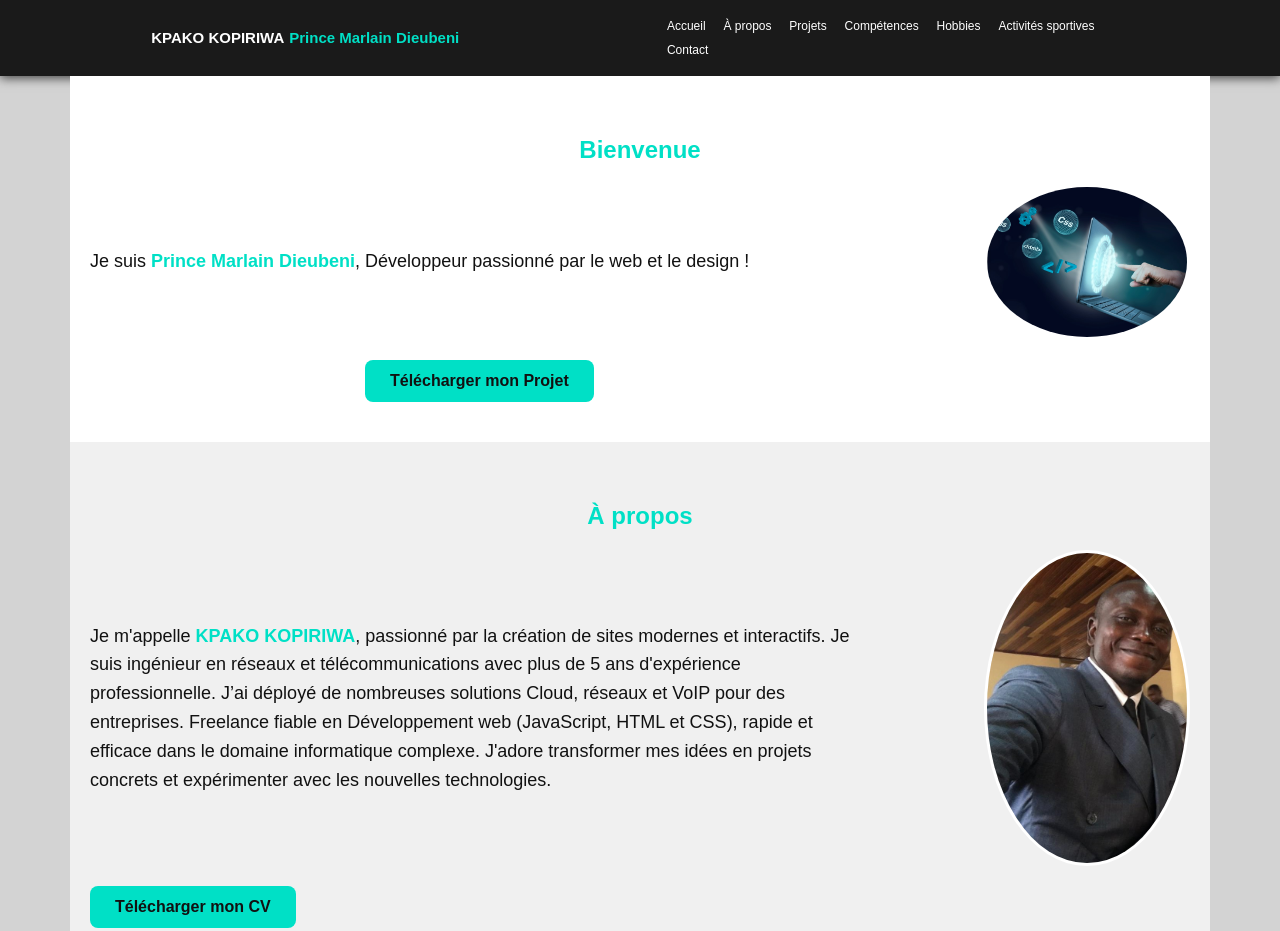
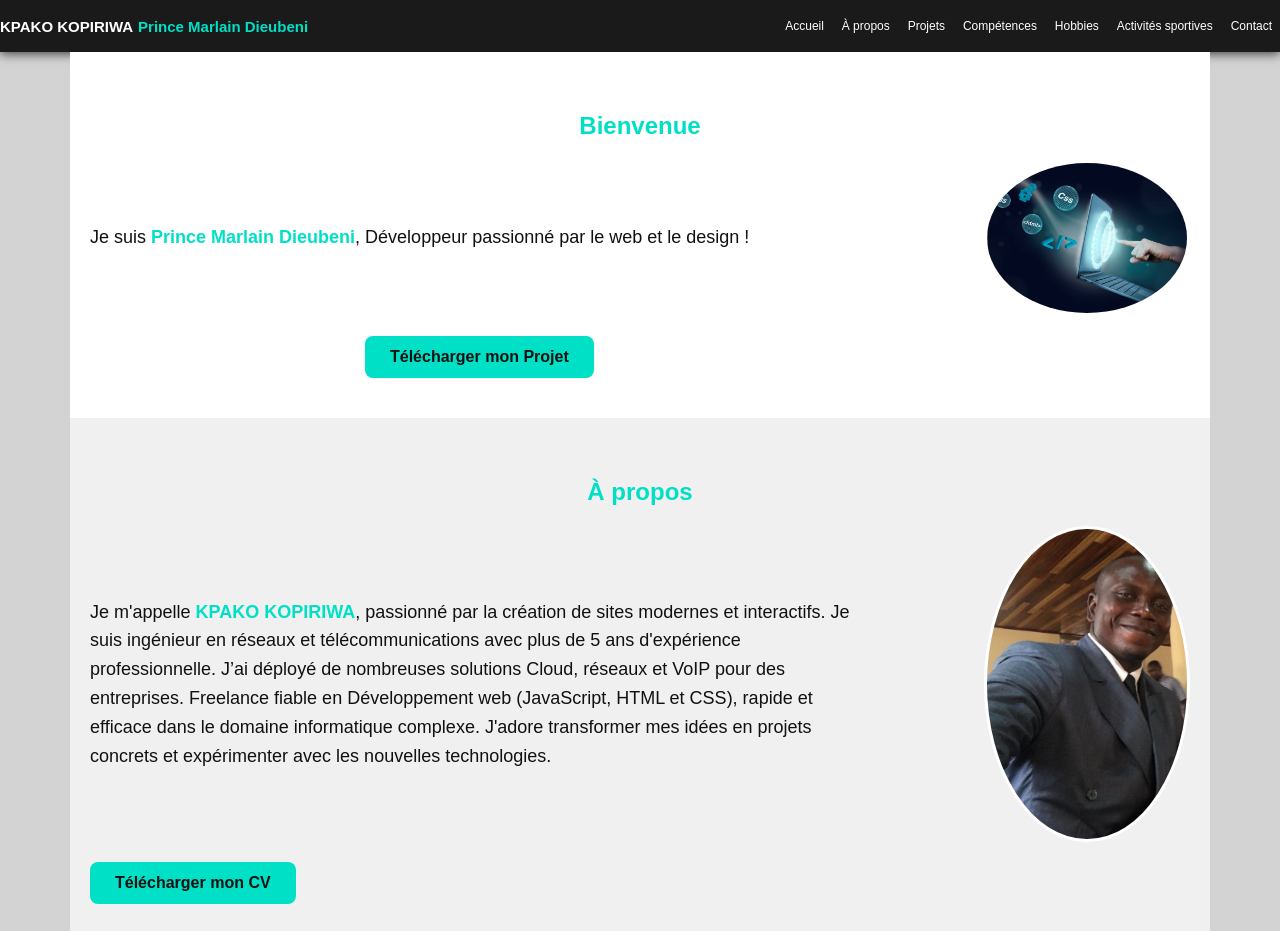
Before and after one commit to kpako-1992/injection, a plain HTML site: page index.html in a window 1280 px wide. Shown: the top 931 px of the page. Drawn offline with Linux system fonts and the light colour scheme.

Commit message:
Update style.css

```diff
--- a/style.css
+++ b/style.css
@@ -12,12 +12,21 @@ body {
 /* En-tête */
 header {
   background: #1a1a1a;
-  padding: 15px 4cm;
+  padding: 15px 0;      /* plus de padding horizontal excessif */
   display: flex;
   align-items: center;
   box-shadow: 0 2px 10px rgba(0,0,0,0.7);
   gap: 1cm;
 }
+
+/* Décalage du menu */
+nav {
+  display: flex;
+  gap: 0.5cm;
+  flex-wrap: wrap;
+  margin-left: 2.5cm;   /* ← décale le menu à 2,5 cm du bord gauche */
+}
+
 
 header .left { flex: 1; display: flex; justify-content: flex-start; align-items: center; }
 header .right { flex: 1; display: flex; justify-content: flex-end; align-items: center; }
```
